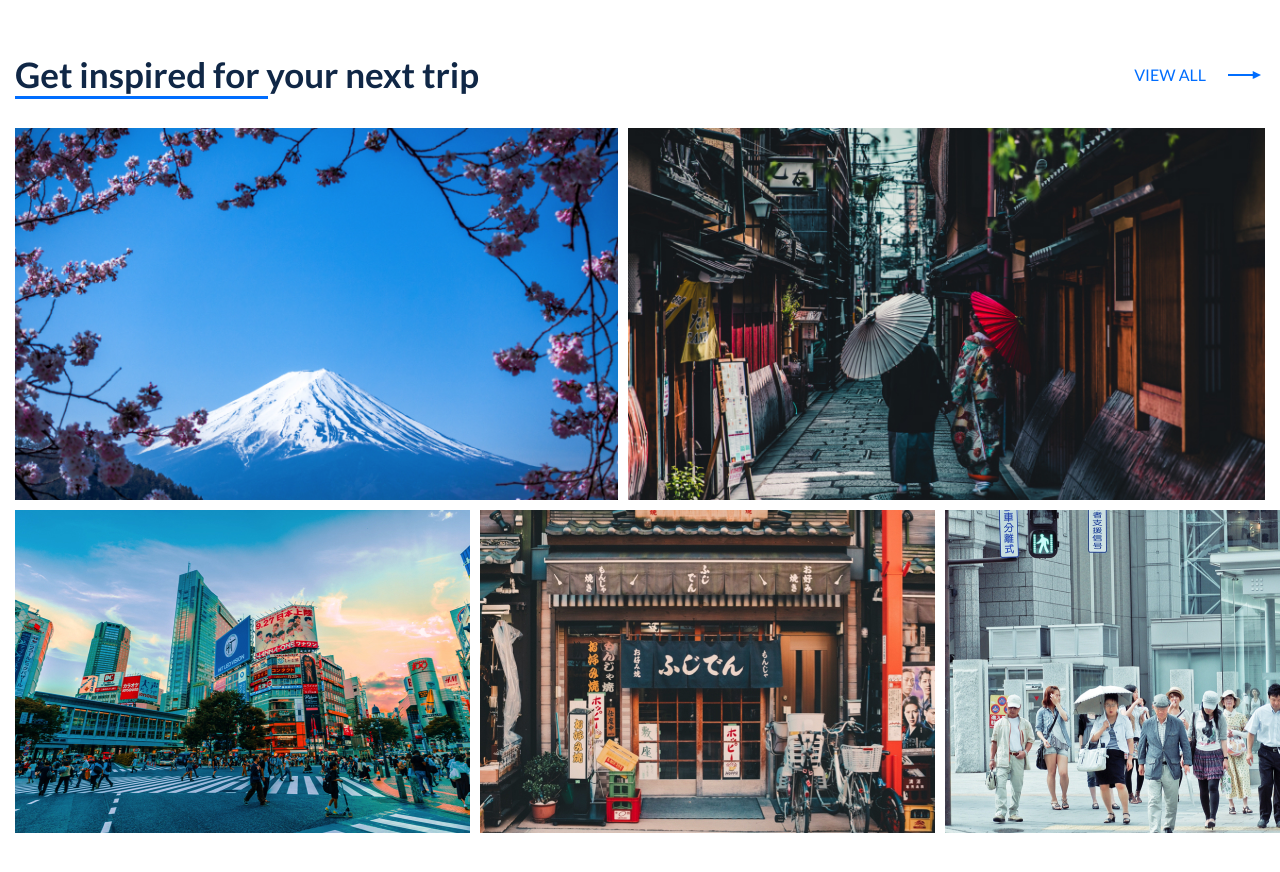
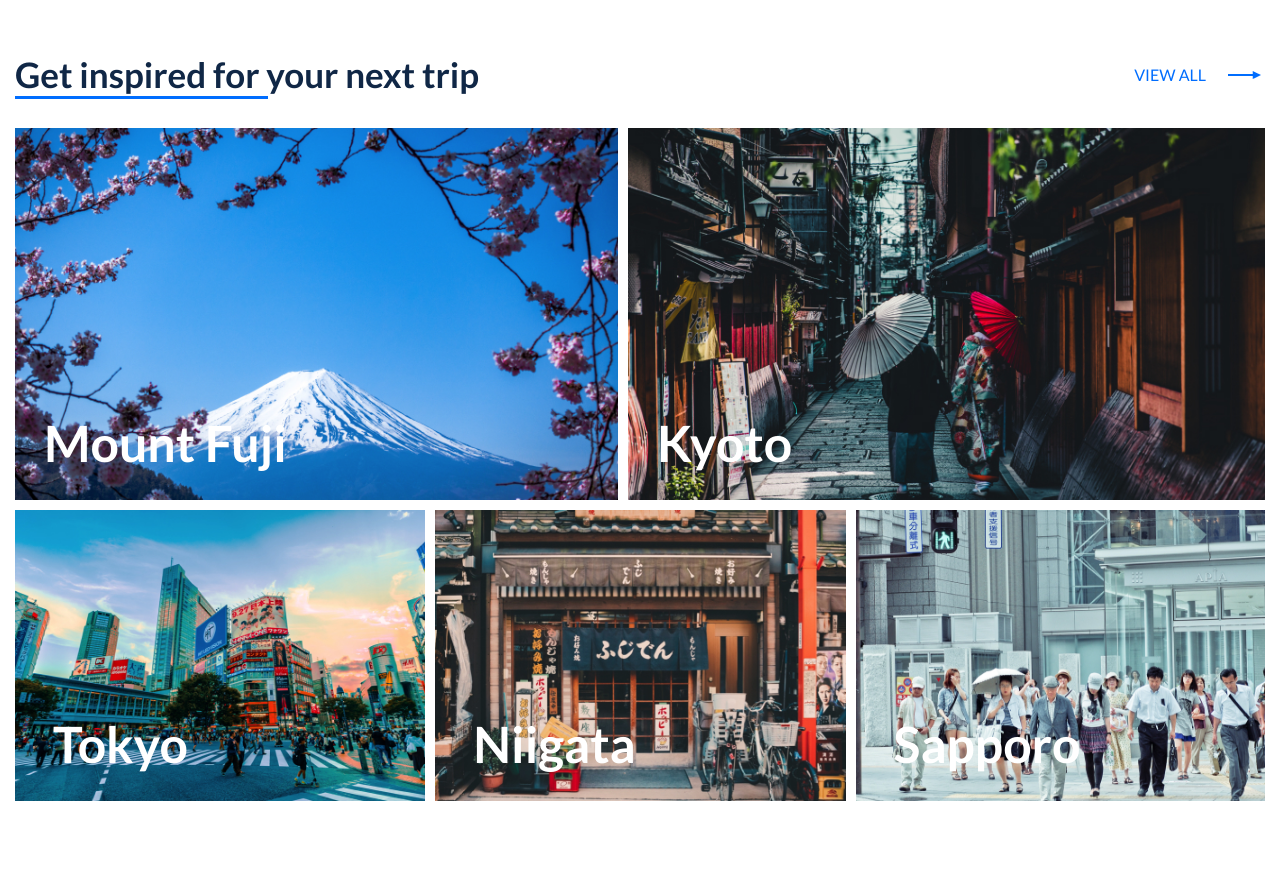
Before and after one commit to a1ekcP/landing_travel_Japan, a plain HTML site: page index.html in a window 1280 px wide. Shown: the part 1460-2332 px from the top of the page. Before the commit the page ends 2293 px from the top, so only its background shows below. Drawn offline with Linux system fonts and the light colour scheme.

Commit message:
add section trip

```diff
--- a/index.html
+++ b/index.html
@@ -117,23 +117,38 @@
                     </div>
                     <div class="trip__items">
                         <div class="trip__items_top">
-                            <div class="trip__item_top">
+                            <figure class="trip__item_top">
                                 <img src="img/trip/1.jpg" alt="Mount Fuji">
-                            </div>
-                            <div class="trip__item_top">
-                                <img src="img/trip/2.jpg" alt="Mount Fuji">
-                            </div>
+                                <figcaption>
+                                    <a href="#!">Mount Fuji</a>
+                                </figcaption>
+                            </figure>
+                            <figure class="trip__item_top">
+                                <img src="img/trip/2.jpg" alt="Kyoto">
+                                <figcaption>
+                                    <a href="#!">Kyoto</a>
+                                </figcaption>
+                            </figure>
                         </div>
                         <div class="trip__items_bottom">
-                            <div class="trip__item_bottom">
-                                <img src="img/trip/3.jpg" alt="Mount Fuji">
-                            </div>
-                            <div class="trip__item_bottom">
-                                <img src="img/trip/4.jpg" alt="Mount Fuji">
-                            </div>
-                            <div class="trip__item_bottom">
-                                <img src="img/trip/5.jpg" alt="Mount Fuji">
-                            </div>
+                            <figure class="trip__item_bottom">
+                                <img src="img/trip/3.jpg" alt="Tokyo">
+                                <figcaption>
+                                    <a href="#!">Tokyo</a>
+                                </figcaption>
+                            </figure>
+                            <figure class="trip__item_bottom">
+                                <img src="img/trip/4.jpg" alt="Niigata">
+                                <figcaption>
+                                    <a href="#!">Niigata</a>
+                                </figcaption>
+                            </figure>
+                            <figure class="trip__item_bottom">
+                                <img src="img/trip/5.jpg" alt="Sapporo">
+                                <figcaption>
+                                    <a href="#!">Sapporo</a>
+                                </figcaption>
+                            </figure>
                         </div>
                     </div>
                 </div>
--- a/style.css
+++ b/style.css
@@ -165,6 +165,9 @@ h1, h2, h3, h4, h5, h6{
 .card__benefits_more a:hover{
     background: url(icon/benefits/arrow.png) no-repeat 100%;
 }
+.trip{
+    margin-bottom: 131px;
+}
 .trip__head{
     display: flex;
     justify-content: space-between;
@@ -203,12 +206,57 @@ h1, h2, h3, h4, h5, h6{
     display: flex;
     gap: 10px;
     margin-bottom: 10px;
+    transition: transform 0.6s;
 }
-.trip__items_top img{
+.trip__items img{
     width: 100%;
     height: auto;
 }
+.trip__items a{
+    display: flex;
+    font-weight: bold;
+    font-size: 50px;
+    line-height: 60px;
+    color: #FFFFFF;
+    width: 100%;
+    height: 100%;
+    align-items: flex-end;
+}
+.trip__item_top{
+    position: relative;
+}
+.trip__items figcaption{
+    position: absolute;
+    bottom: 0px;
+    left: 0px;
+    width: 100%;
+    height: 100%;
+    z-index: 2;
+}
+.trip__item_top a{
+    padding: 0 0 27px 29px;
+}
+.trip__item_top:hover{
+    transform: scale(1.05);
+    transition: transform 0.6s;
+    z-index: 2;
+}
+
+
 .trip__items_bottom{
     display: flex;
     gap: 10px;
+    margin-bottom: 10px;
+    transition: transform 0.6s;
 }
+.trip__item_bottom{
+    position: relative;
+}
+.trip__item_bottom a{
+    padding: 0 0 27px 38px;
+}
+.trip__item_bottom:hover{
+    transform: scale(1.05);
+    transition: transform 0.6s;
+    z-index: 2;
+}
```
